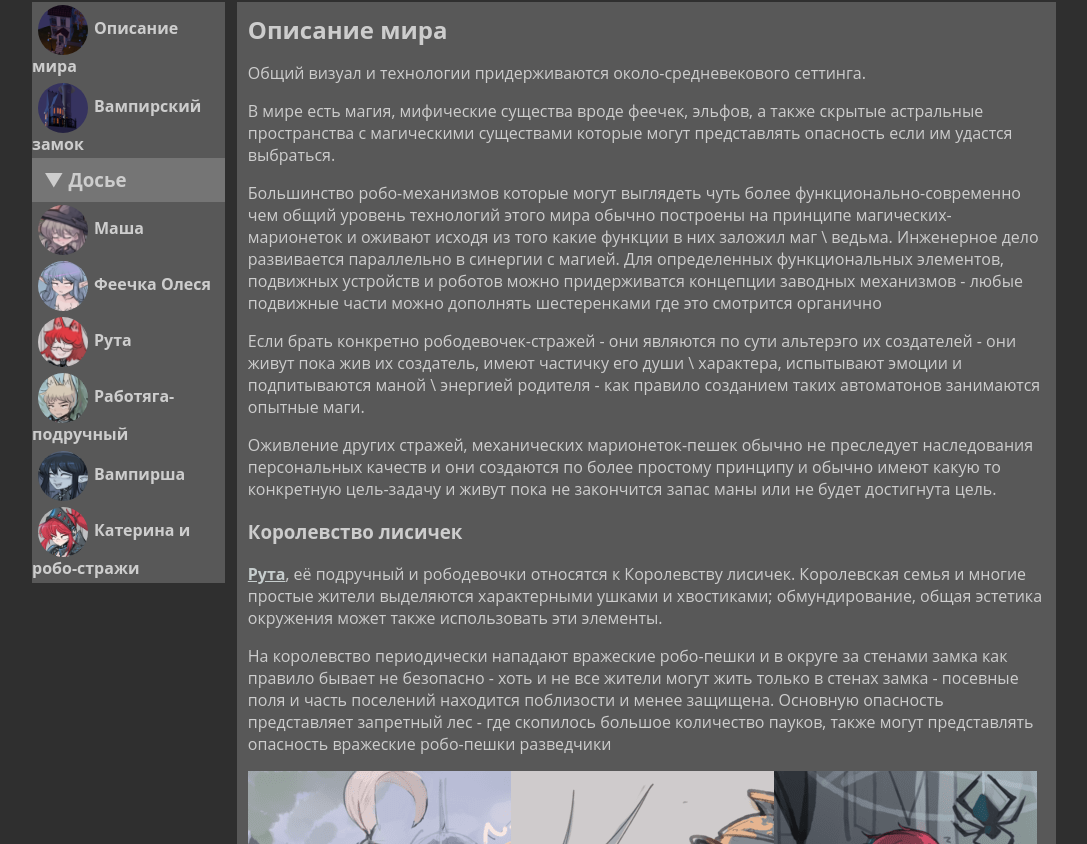
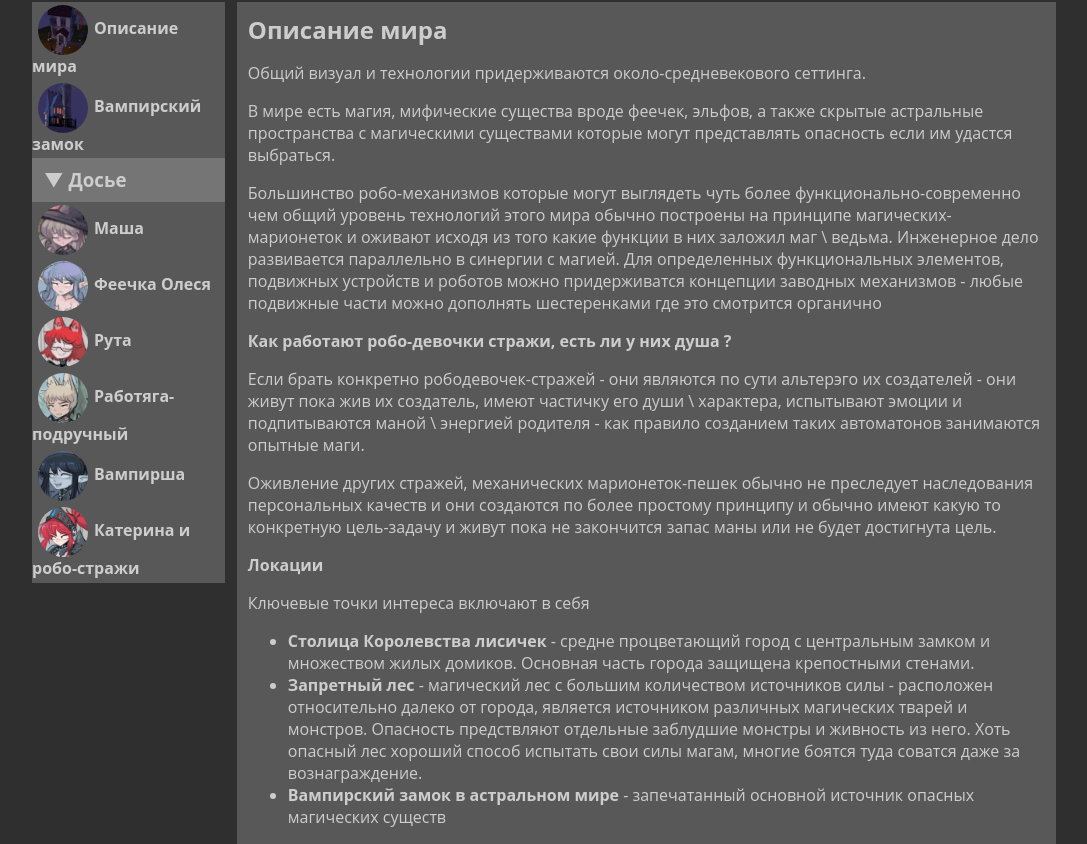
Before and after one commit to NC22/VampireCastle, a plain HTML site: page index.html in a window 1280 px wide. Shown: the part 82-926 px from the top of the page, without its empty margins (96-1183 px from the left). Drawn offline with Linux system fonts and the light colour scheme.

Commit message:
additions

```diff
--- a/index.html
+++ b/index.html
@@ -56,14 +56,25 @@
                 функционально-современно чем общий уровень технологий этого мира обычно построены на принципе магических-марионеток и оживают исходя из того какие функции в них заложил маг \ ведьма.
                 Инженерное дело развивается параллельно в синергии с магией. Для определенных функциональных элементов, подвижных устройств и роботов можно придерживатся концепции заводных механизмов - любые подвижные
                 части можно дополнять шестеренками где это смотрится органично</p>
+
+                <b>Как работают робо-девочки стражи, есть ли у них душа ?</b>
                 <p>Если брать конкретно рободевочек-стражей - они являются по сути альтерэго их создателей - они живут пока жив их создатель, имеют частичку его души \ характера, испытывают эмоции и подпитываются маной \ энергией родителя -
                 как правило созданием таких автоматонов занимаются опытные маги.</p>
                 <p>Оживление других стражей, механических марионеток-пешек обычно не преследует наследования персональных
                 качеств и они создаются по более простому принципу и обычно имеют какую то конкретную цель-задачу и
                 живут пока не закончится запас маны или не будет достигнута цель.</p>
 
+                <b>Локации</b>
+                <p>Ключевые точки интереса включают в себя</p>
+                <ul class="nw-scroll">
+                    <li><b>Столица Королевства лисичек</b> - средне процветающий город с центральным замком и множеством жилых домиков. Основная часть города защищена крепостными стенами.</li>
+                    <li><b>Запретный лес</b> - магический лес с большим количеством источников силы - расположен относительно далеко от города, является источником различных магических тварей и монстров. Опасность предствляют отдельные заблудшие монстры и живность из него. Хоть опасный лес хороший способ испытать свои силы магам,
+                    многие боятся туда соватся даже за вознаграждение.</li>
+                    <li><b>Вампирский замок в астральном мире</b> - запечатанный основной источник опасных магических существ</li>
+                </ul>
+
                 <h3>Королевство лисичек</h3>
-                <p><a href="#ruta">Рута</a>, её подручный и рободевочки относятся к Королевству лисичек. Королевская семья и многие простые жители выделяются
+                <p><a href="#ruta">Рута</a>, её подручный и рободевочки относятся к Королевству лисичек. Королевская семья и многие простые жители столицы выделяются
                 характерными ушками и хвостиками; обмундирование, общая эстетика окружения может также использовать эти элементы.</p>
                 <p>На королевство периодически нападают вражеские робо-пешки и в округе за стенами замка как правило бывает не безопасно - хоть и не все жители могут жить
                 только в стенах замка - посевные поля и часть поселений находится поблизости и менее защищена.
@@ -236,7 +247,7 @@
             <div class="nw-page-block-content">
 
             <p>Вампирский замок был перенесен в астральный мир Машей и находится в упадническом состоянии. Замок на первый взгляд не кишит магическими существами и пауками, но в основном они прячутся в его темных уголках</p>
-            <p>Сам же замок очень большой и имеет зоны как с отдельными поместьями для выходного отдыха былой аристокритии, так и основной комплекс. Архитектура как мне представляется должна быть выдержана в готическом стиле</p>
+            <p>Сам же замок очень большой и имеет зоны как с отдельными поместьями для выходного отдыха былой аристократии, так и основной комплекс. Архитектура как мне представляется должна быть выдержана в готическом стиле</p>
             <p>Часть построек и элементов уже разрушены и в астральном мире находятся на левитирующих островках и уцелевших осколках</p>
             <p>В иллюстрациях много разных не доведенных до ума идей, концепты прошлых служанок-лисичек, самой вампирши и ее окружения</p>
 
```
